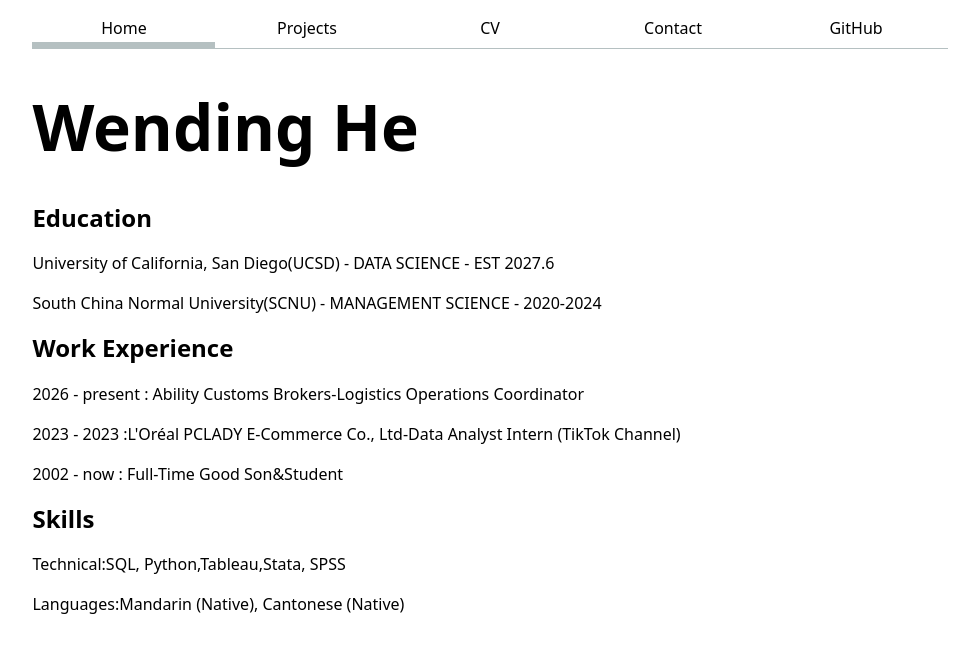
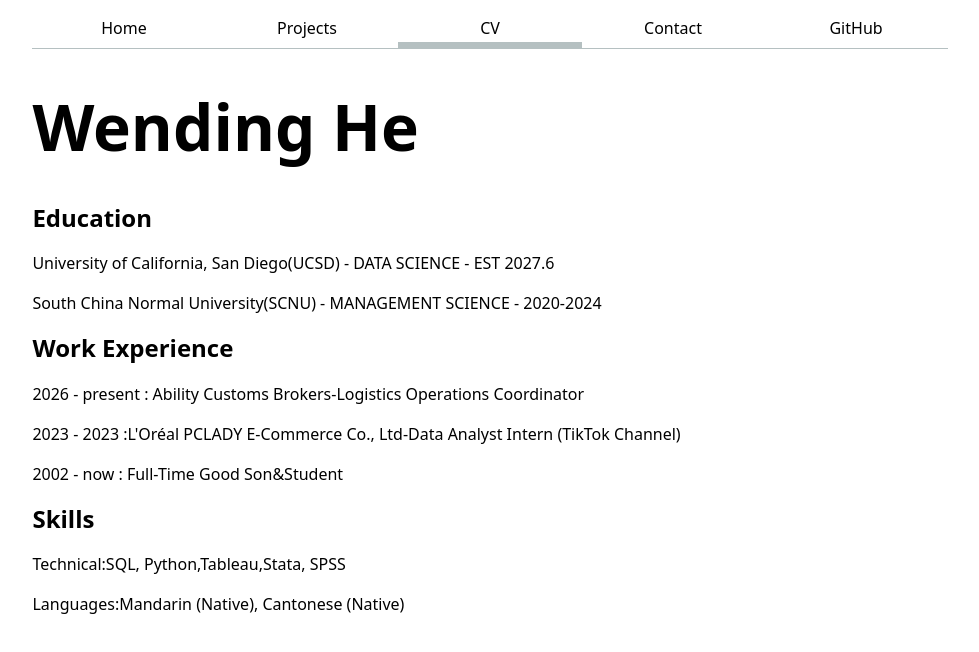
Before and after one commit to WENDINGHE0923/portfolio, a plain HTML site: page CV/index.html in a window 1280 px wide. Shown: the whole page, without its empty margins (150-1129 px from the left). Drawn offline with Linux system fonts and the light colour scheme.

Commit message:
LAB2 final change

```diff
--- a/CV/index.html
+++ b/CV/index.html
@@ -8,9 +8,9 @@
 </head>
 <body>
     <nav>
-        <a href="../" class="current">Home</a>
+        <a href="../">Home</a>
         <a href="../projects/">Projects</a>
-        <a href="../CV/">CV</a>
+        <a href="../CV/" class="current">CV</a>
         <a href="../contact/">Contact</a>
         <a href="https://github.com/WENDINGHE0923" target="_blank">GitHub</a>
     </nav>
```
Also changed, not shown: contact/index.html (+1 -1 lines), projects/index.html (+1 -1 lines).
